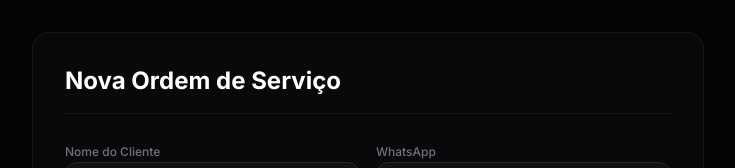
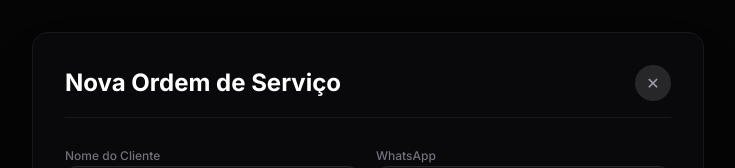
Before and after one commit to luanmorilla/RepairFloww, a Next.js app: page /painel/nova-os in a window 1280 px wide. Shown: the top 168 px of the page, without its empty margins (272-1007 px from the left). Built offline with nearby package versions, Linux system fonts and the light colour scheme; no server answers; the database is empty.

Commit message:
atualização

```diff
--- a/app/painel/nova-os/page.tsx
+++ b/app/painel/nova-os/page.tsx
@@ -193,9 +193,17 @@ export default function NewOSPage() {
   return (
     <div className="min-h-screen bg-[#050505] p-4 md:p-8 text-white">
       <div className="max-w-2xl mx-auto bg-zinc-950 p-6 md:p-8 rounded-2xl border border-zinc-900 shadow-2xl">
-        <h1 className="text-2xl font-bold mb-6 border-b border-zinc-900 pb-4">
-          Nova Ordem de Serviço
-        </h1>
+      <div className="flex items-center justify-between mb-6 border-b border-zinc-900 pb-4">
+  <h1 className="text-2xl font-bold">Nova Ordem de Serviço</h1>
+  <button
+    type="button"
+    onClick={() => router.push("/painel")}
+    className="w-9 h-9 flex items-center justify-center rounded-full bg-zinc-800 hover:bg-zinc-700 text-zinc-400 hover:text-white transition"
+    title="Cancelar e voltar"
+  >
+    ✕
+  </button>
+</div>
 
         {error && (
           <div className="mb-4 p-3 bg-red-500/10 border border-red-500/30 rounded-lg text-red-400 text-sm">
```
